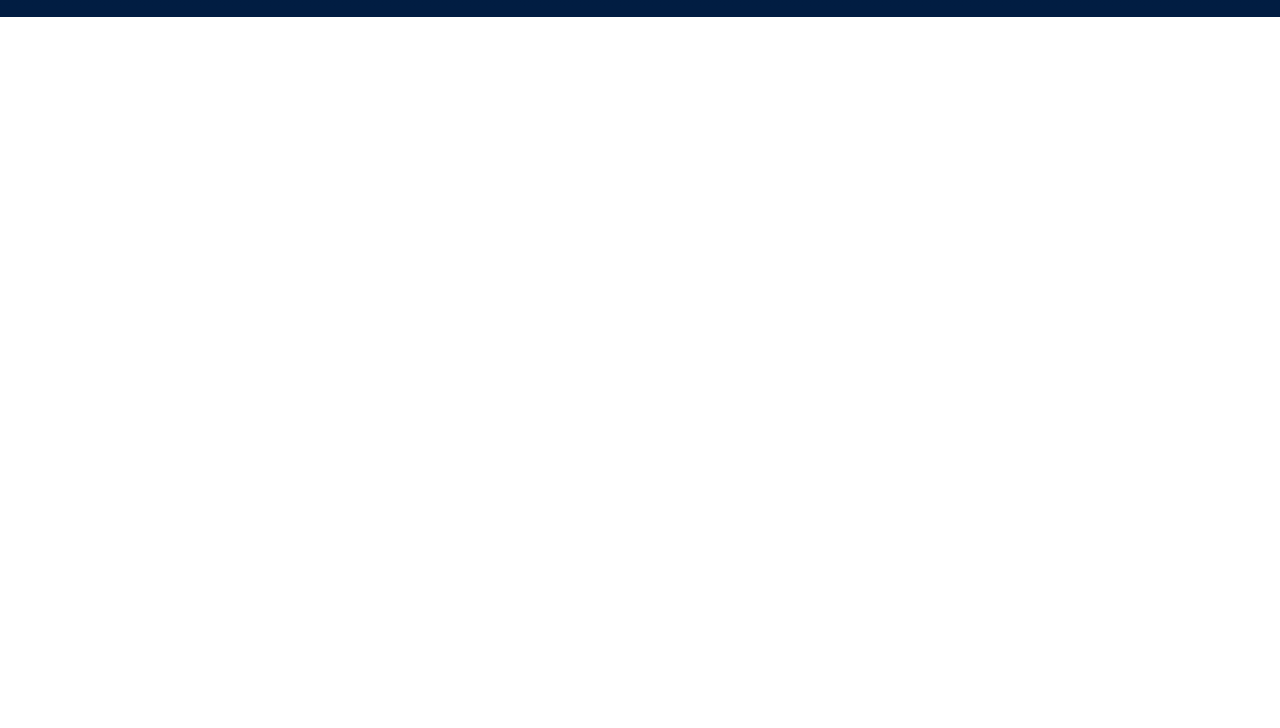
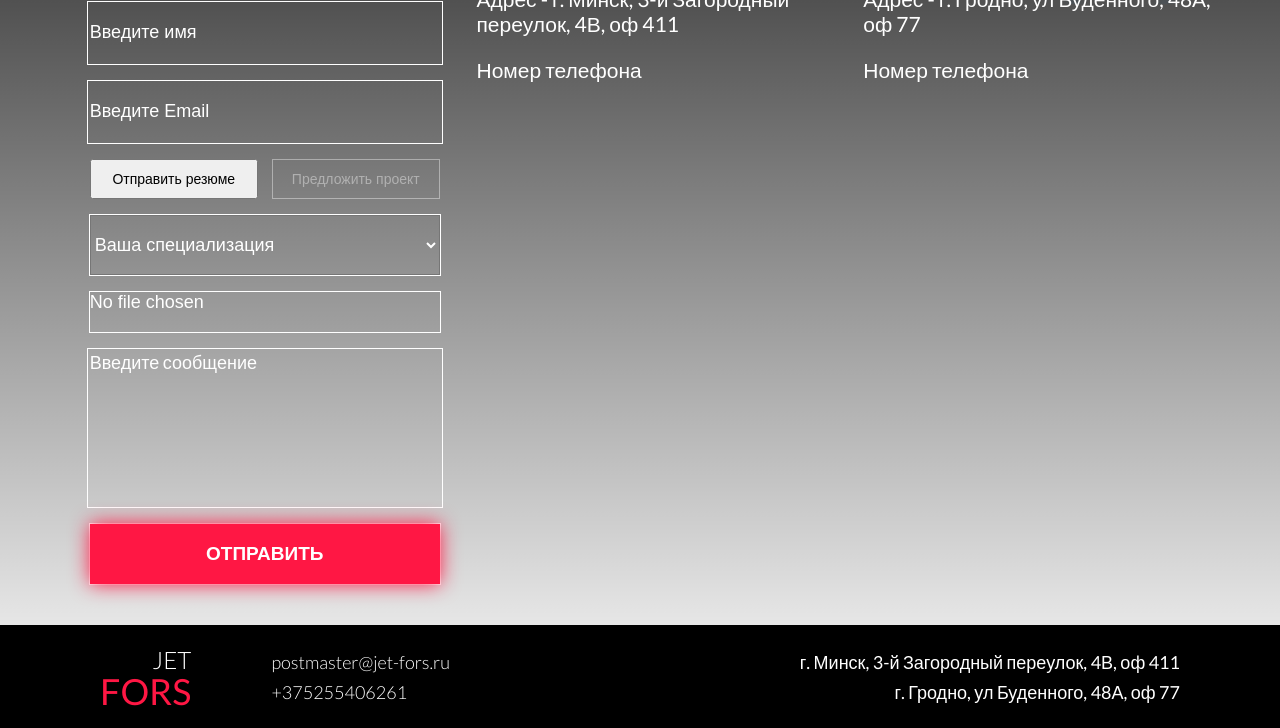
Before and after one commit to monoral01/jet-fors-markup, a plain HTML site: page contacts.html in a window 1280 px wide. Shown: the part 337-1065 px from the top of the page. Before the commit the page ends 800 px from the top, so only its background shows below. Drawn offline with Linux system fonts and the light colour scheme.

Commit message:
jet_fors contacts

```diff
--- a/contacts.html
+++ b/contacts.html
@@ -9,7 +9,8 @@
 		<link href="https://fonts.googleapis.com/css2?family=Lato:wght@300;400;600;700&display=swap" rel="stylesheet">
 	</head>
 	<body>
-	<div id="main">
+	<div class="mainPage">
+		<div class="companyContacts">
 			<div class="header">
 				<div class="upperLogo" style="margin-top: 10px;">
 					<a href="./index.html">
@@ -30,6 +31,54 @@
 				</div>
 			</div>
 			<div class="mainLabel"><p>КОНТАКТЫ</p></div>
+			<div class="formAndContacts">
+				<div class="form">
+					<p class="formLabel">Напишите нам</p>
+					<form method="post">
+						<div class="formToSend">
+							<div>
+								<input type="text" placeholder="Введите имя" name="name">
+							</div>
+							<div>
+								<input type="email" placeholder="Введите Email" name="email">
+							</div>
+							<div class="contactsBtnGroup">
+								<button>Отправить резюме</button>
+								<button disabled>Предложить проект</button>
+							</div>
+							<div class="specialitySelect">
+								<select size="1" name="speciality">
+									<option selected disabled>Ваша специализация</option>
+									<option value="Чебурашка">Чебурашка</option>
+									<option value="Крокодил Гена">Крокодил Гена</option>
+									<option value="Шапокляк">Шапокляк</option>
+								</select>
+							</div>
+							<div class="fileUpload">
+								<input placeholder="Прикрепите файл" type="file" accept=".doc, .docx, .odt, .pdf">
+							</div>
+							<div>
+								<textarea rows="7" placeholder="Введите сообщение"></textarea>
+							</div>
+							<div>
+								<button type="submit" class="submitButton">Отправить</button>
+							</div>
+						</div>
+					</form>
+				</div>
+				<div class="contactsWithMap">
+					<p class="formLabel">Офис в Минске</p>
+					<p>Адрес - г. Минск, 3-й Загородный переулок, 4В, оф 411</p>
+					<p>Номер телефона </p>
+					<script type="text/javascript" charset="utf-8" async src="https://api-maps.yandex.ru/services/constructor/1.0/js/?um=constructor%3Ab029a6ef72e47f4c996e0a5049f611cb562b0fc02289a7f5e3c8ce9dbb78ae6c&amp;width=500&amp;height=512&amp;lang=ru_RU&amp;scroll=true"></script>
+				</div>
+				<div class="contactsWithMap">
+					<p class="formLabel">Офис в Гродно</p>
+					<p>Адрес - г. Гродно, ул Буденного, 48А, оф 77</p>
+					<p>Номер телефона </p>
+					<script type="text/javascript" charset="utf-8" async src="https://api-maps.yandex.ru/services/constructor/1.0/js/?um=constructor%3A807557e4976119bfd899084403c317a1bf683fedc72a614b7ddb0f76a4c5d470&amp;width=500&amp;height=512&amp;lang=ru_RU&amp;scroll=true"></script>				</div>
+			</div>
+		</div>
 		<div class="footer">
 			<div class="contactsAndLogo">
 				<div class="bottomLogo">
@@ -59,11 +108,134 @@
 	</div>
 	</body>
 <script type="text/javascript" src="./main.js"></script>
-<style>
+<style lang="scss">
+	.mainPage {
+		background: linear-gradient(180deg, rgba(0,0,0,1) 0%, rgba(1,29,66, 0) 100%);
+		flex-direction: column;
+	}
 	.mainLabel {
         font-size: 48px;
         font-weight: 300;
         line-height: 62px;
+		width: 100%;
+		height: 90%;
+    }
+	.companyContacts {
+		background: url(./assets/companyContacts.svg) no-repeat;
+	}
+	.formAndContacts {
+		display: flex;
+		flex-direction: row;
+		justify-content: space-evenly;
+		margin-left: 60px;
+		margin-right: 30px;
+		margin-bottom: 40px;
+		font-size: 21px;
+	}
+	.formAndContacts > div {
+		width: 30%;
+	}
+	input {
+		outline: none;
+		background: initial;
+		color: white;
+		font-size: 18px !important;
+		border: none;
+		width: 350px;
+		height: 60px;
+	}
+	input [type=file] {
+		height: 30px;
+	}
+	input[type=file]::file-selector-button {
+		display: none;
+	}
+	input::placeholder {
+		color: white;
+	}
+	.formLabel {
+		font-weight: 500;
+		font-size: 32px;
+		line-height: 0.4;
+		text-align: left;
+	}
+	.formToSend {
+		width: 350px;
+		display: flex;
+		flex-direction: column;
+		justify-content: space-evenly;
+		align-items: center;
+	}
+	.formToSend > div {
+		margin-top: 15px;
+		border: 1px solid #FFFFFF;
+	}
+	.contactsWithMap {
+		text-align: left;
+		line-height: 1.2;
+	}
+	.contactsBtnGroup {
+		width: 350px;
+		height: 40px;
+		display: flex;
+		flex-direction: row;
+		justify-content: space-between;
+		border: none !important;
+	}
+	.contactsBtnGroup > button {
+		font-size: 14px;
+		width: 48%;
+	}
+	.contactsBtnGroup > button:disabled {
+		background-color: initial;
+		color: white;
+		opacity: 40%;
+		border: 1px solid white;
+	}
+	.contactsBtnGroup > button:hover {
+		outline: none;
+	}
+	.specialitySelect {
+		width: 100%;
+	}
+	.specialitySelect > select {
+		width: 100%;
+		height: 60px;
+		font-size: 18px;
+		color: #FFFFFF;
+		outline: none;
+		background: initial;
+	}
+	.submitButton {
+		text-transform: uppercase;
+		color: #FFFFFF;
+		cursor: pointer;
+		font-size: 19px;
+		font-weight: 600;
+		width: 350px;
+		height: 60px;
+		box-shadow: 0px 0px 20px #FF1744;
+		background-color: #FF1744 !important;
+		border: none;
+	}
+	.fileUpload {
+		cursor: pointer;
+		height: 40px;
+	}
+	textarea {
+		font-family: 'Lato', sans-serif;
+		color: white;
+		font-size: 18px;
+		width: 350px;
+		resize: none;
+		outline: none;
+		background: inherit;
+		border: none !important;
+	}
+	textarea::placeholder {
+		font-family: 'Lato', sans-serif;
+		color: white;
+		font-size: 18px;
 	}
 </style>
 </html>
--- a/main.js
+++ b/main.js
@@ -1,3 +1,3 @@
-export const handleExpand = (event) => {
+const handleExpand = (event) => {
     console.log('expand');
 }
--- a/styles.css
+++ b/styles.css
@@ -1,6 +1,5 @@
 html {
     font-family: 'Lato', sans-serif;
-    background: url('./assets/background.svg') no-repeat, url('./assets/gradient.svg') no-repeat;
     color: #FFFFFF;
     line-height: 0.5;
     text-align: center;
@@ -8,14 +7,11 @@ html {
 html, body {
     margin: 0;
     padding: 0;
+    width: 100wh;
 }
 svg {
     width: 100%;
     height: 100%;
-}
-#main {
-    background: linear-gradient(180deg, rgba(0,0,0,1) 0%, rgba(1,29,66, 0) 100%);
-    flex-direction: column;
 }
 
 .header {
@@ -34,6 +30,7 @@ svg {
     margin-left: 50px;
     margin-right: 50px;
     text-decoration: none;
+    line-height: 1.2;
     color: white;
     transition: color 0.3s;
 }
@@ -42,7 +39,8 @@ svg {
 }
 
 .telBlock {
-    margin-right: 100px;
+    margin-right: 5%;
+    margin-left: auto;
 }
 .link {
     font-weight: 300;
@@ -79,11 +77,13 @@ svg {
     margin-bottom: 16px;
 }
 .footer {
+    background-color: black;
     width: 100%;
     display: flex;
     flex-direction: row;
     align-items: center;
-    margin-bottom: 30px;
+    padding-bottom: 1%;
+    padding-top: 1%;
     justify-content: space-between;
 }
 .contacts {
```
Also changed, not shown: index.html (+24 -9 lines), assets/companyContacts.svg (added). Lines whose indentation alone changed are shown as unchanged.
